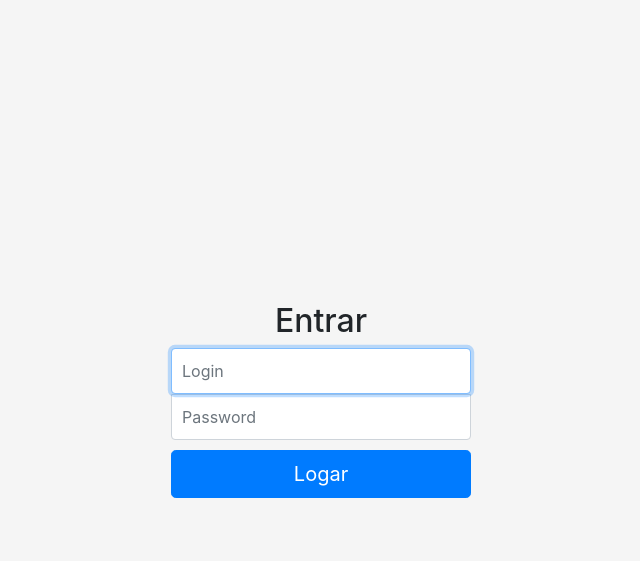
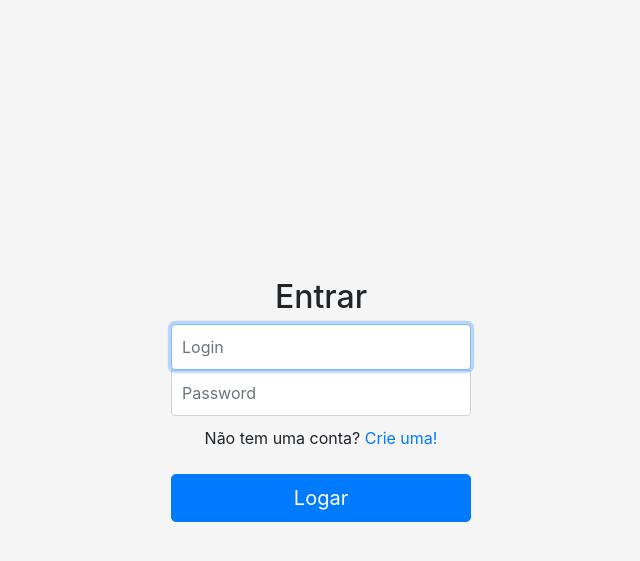
Before and after one commit to elviobg/toDoTasks, a Django app: page /accounts/login/ in a window 1280 px wide. Shown: the top 561 px of the page, without its empty margins (319-959 px from the left). Run offline with Django 3.2, Linux system fonts and the light colour scheme; parts of the project's set-up code (start-up, migrations or seed data) failed here and were passed over; some libraries are stand-ins or nearby versions.

Commit message:
Permite criar usuário na tela de login

```diff
--- a/todoTasks/accounts/templates/accounts/login.html
+++ b/todoTasks/accounts/templates/accounts/login.html
@@ -29,6 +29,11 @@
       <input type="text" id="username" name="username" class="form-control" placeholder="Login" required autofocus>
       <label for="password" class="sr-only">Password</label>
       <input type="password" id="password" name="password" class="form-control" placeholder="Password" required>
+      <div>
+        Não tem uma conta?
+        <a href="{% url 'accounts:url_user_insert' %}">Crie uma!</a>
+      </div>
+      <br>
       <button class="btn btn-lg btn-primary btn-block" type="submit">Logar</button>
     </form>
   </body>
```
